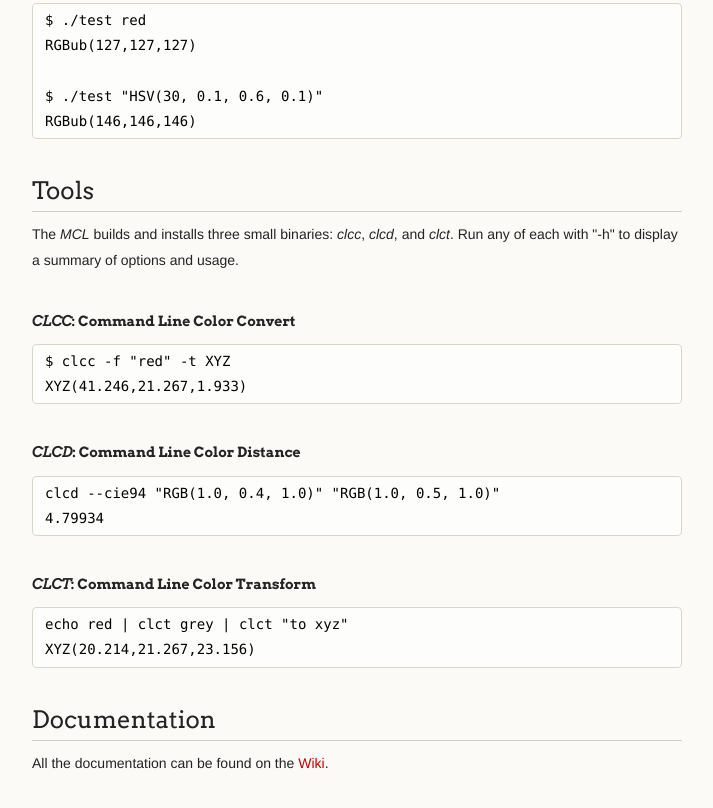
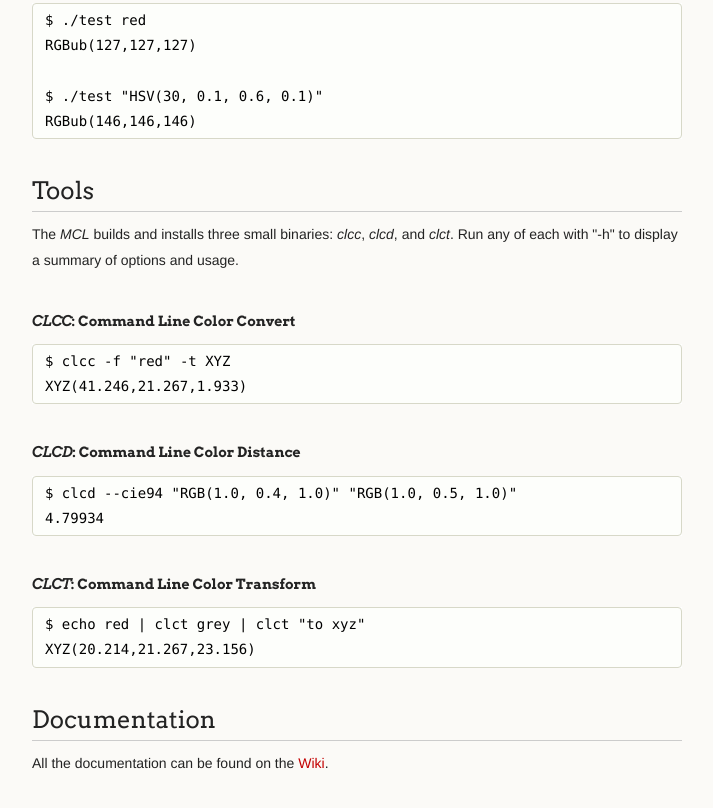
Before and after one commit to nicuveo/MCL, a plain HTML site: page index.html in a window 1280 px wide. Shown: the part 1416-2224 px from the top of the page, without its empty margins (278-991 px from the left). Drawn offline with Linux system fonts and the light colour scheme.

Commit message:
Fixed typo.

```diff
--- a/index.html
+++ b/index.html
@@ -117,14 +117,14 @@ XYZ(41.246,21.267,1.933)</pre></div>
 <a id="clcd-command-line-color-distance" class="anchor" href="#clcd-command-line-color-distance" aria-hidden="true"><span class="octicon octicon-link"></span></a>
 <em>CLCD</em>: Command Line Color Distance</h5>
 
-<div class="highlight highlight-bash"><pre>clcd --cie94 <span class="pl-s1"><span class="pl-pds">"</span>RGB(1.0, 0.4, 1.0)<span class="pl-pds">"</span></span> <span class="pl-s1"><span class="pl-pds">"</span>RGB(1.0, 0.5, 1.0)<span class="pl-pds">"</span></span>
+<div class="highlight highlight-bash"><pre>$ clcd --cie94 <span class="pl-s1"><span class="pl-pds">"</span>RGB(1.0, 0.4, 1.0)<span class="pl-pds">"</span></span> <span class="pl-s1"><span class="pl-pds">"</span>RGB(1.0, 0.5, 1.0)<span class="pl-pds">"</span></span>
 4.79934</pre></div>
 
 <h5>
 <a id="clct-command-line-color-transform" class="anchor" href="#clct-command-line-color-transform" aria-hidden="true"><span class="octicon octicon-link"></span></a>
 <em>CLCT</em>: Command Line Color Transform</h5>
 
-<div class="highlight highlight-bash"><pre><span class="pl-s3">echo</span> red <span class="pl-k">|</span> clct grey <span class="pl-k">|</span> clct <span class="pl-s1"><span class="pl-pds">"</span>to xyz<span class="pl-pds">"</span></span>
+<div class="highlight highlight-bash"><pre><span class="pl-s3">$ echo</span> red <span class="pl-k">|</span> clct grey <span class="pl-k">|</span> clct <span class="pl-s1"><span class="pl-pds">"</span>to xyz<span class="pl-pds">"</span></span>
 XYZ(20.214,21.267,23.156)</pre></div>
 
 <h2>
```
